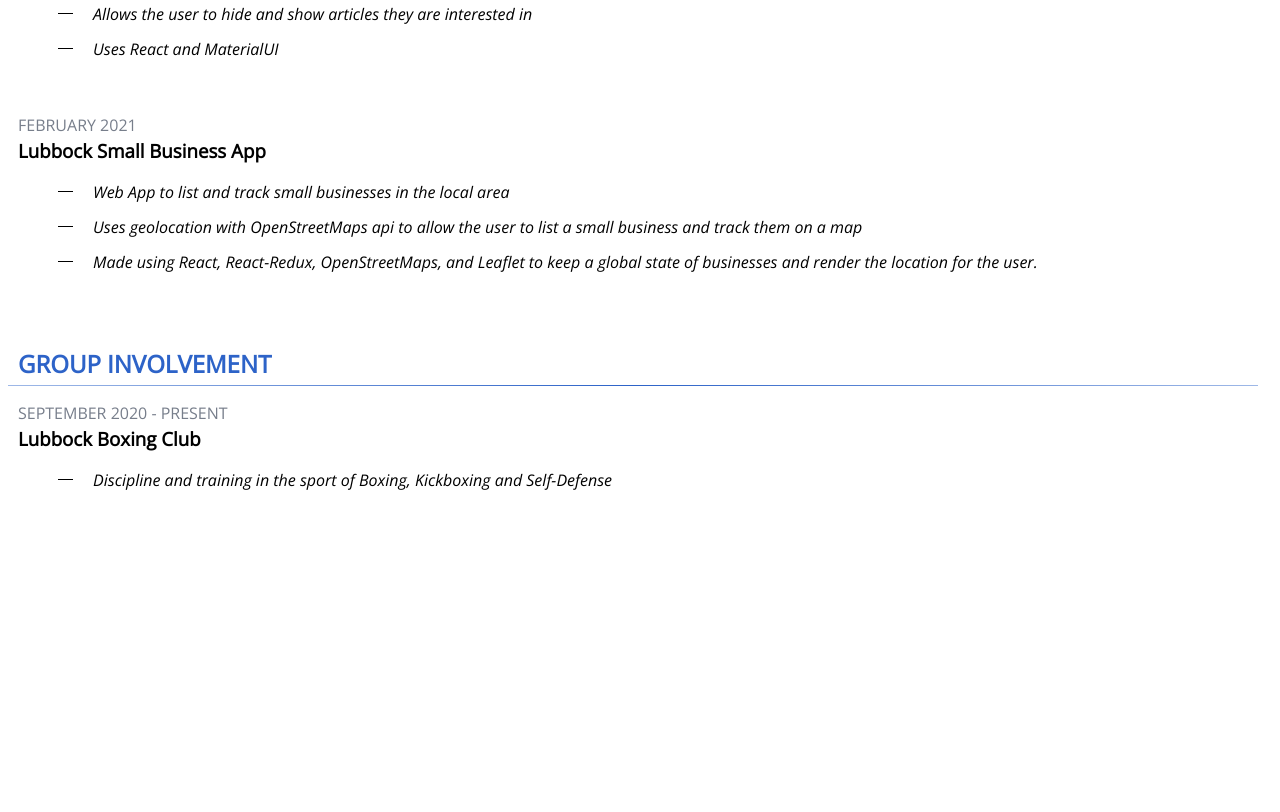
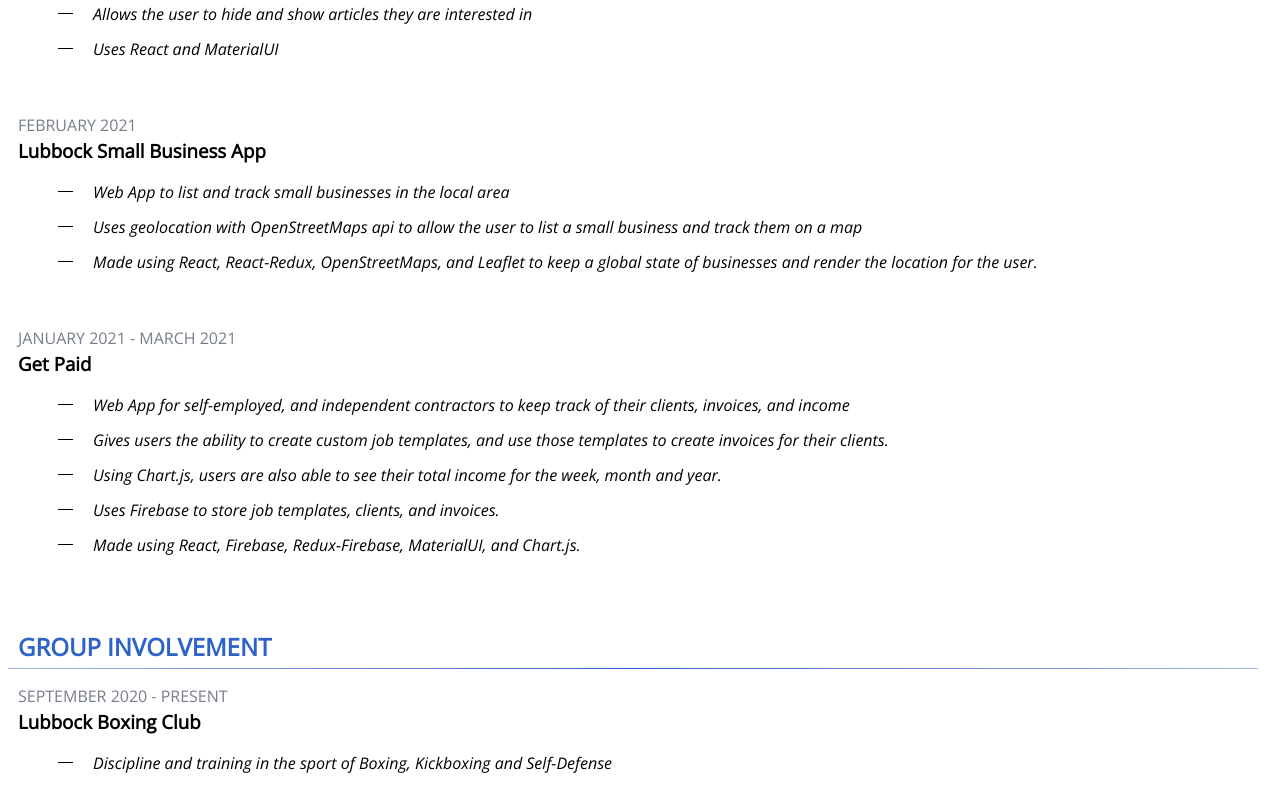
Before and after one commit to rockman4417/chris-foy-resume, a website: page index.html in a window 1280 px wide. Shown: the part 1526-2338 px from the top of the page. Before the commit the page ends 2079 px from the top, so only its background shows below. Drawn offline with nearby package versions, Linux system fonts and the light colour scheme.

Commit message:
added get paid project

```diff
--- a/index.html
+++ b/index.html
@@ -119,6 +119,20 @@
             </div>
         </div>
 
+        <div class='content-container'>
+            <p class='date'>JANUARY 2021 - MARCH 2021</p>
+            <div class='title-container'><h3 class='title'>Get Paid</h3></div>
+            <div class='role-list'>
+                <ul>
+                    <li><p class='dash'></p><p>Web App for self-employed, and independent contractors to keep track of their clients, invoices, and income</p></li>
+                    <li><p class='dash'></p><p>Gives users the ability to create custom job templates, and use those templates to create invoices for their clients.</p></li>
+                    <li><p class='dash'></p><p>Using Chart.js, users are also able to see their total income for the week, month and year.</p></li>
+                    <li><p class='dash'></p><p>Uses Firebase to store job templates, clients, and invoices.</p></li>
+                    <li><p class='dash'></p><p>Made using React, Firebase, Redux-Firebase, MaterialUI, and Chart.js.</p></li>
+                </ul>
+            </div>
+        </div>
+
 
     </div>
 
```
